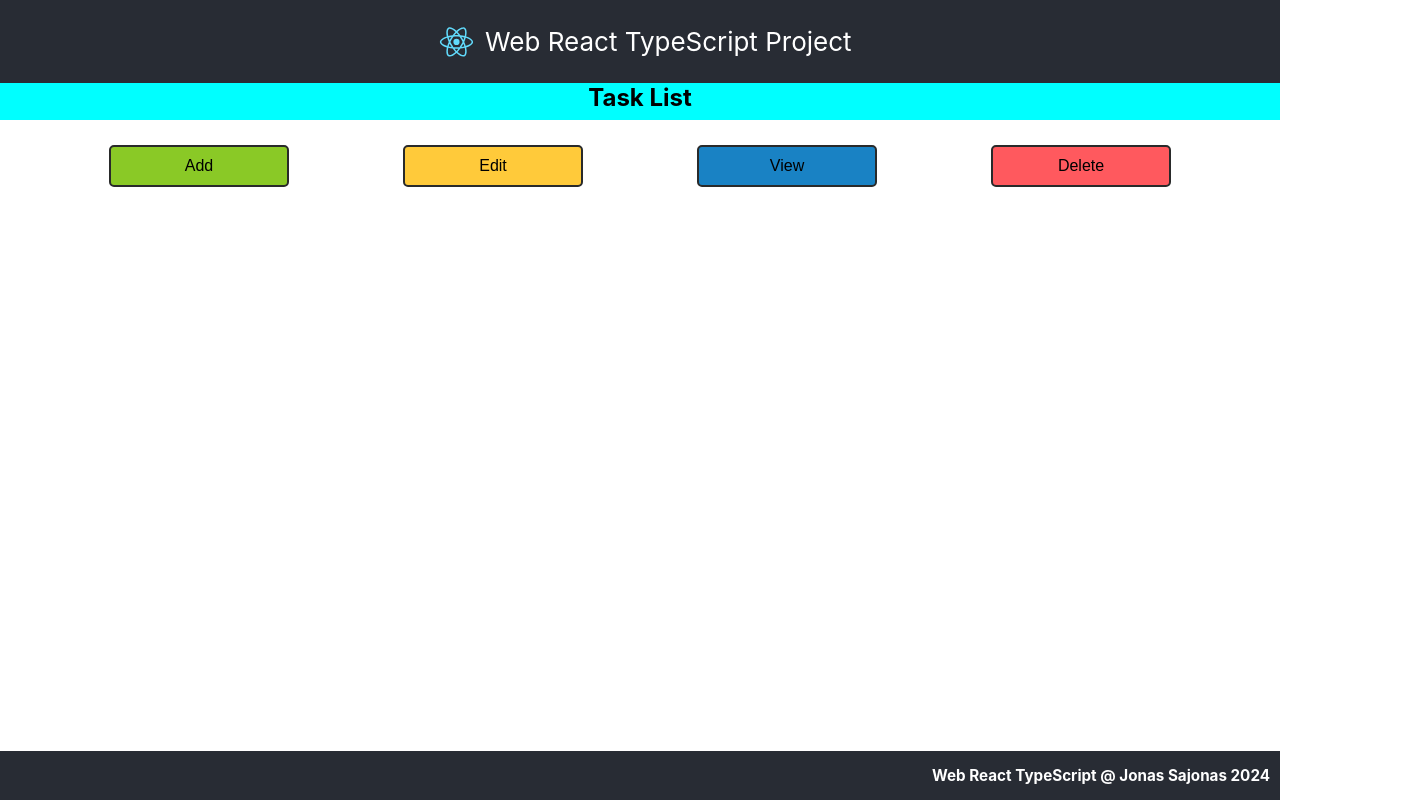
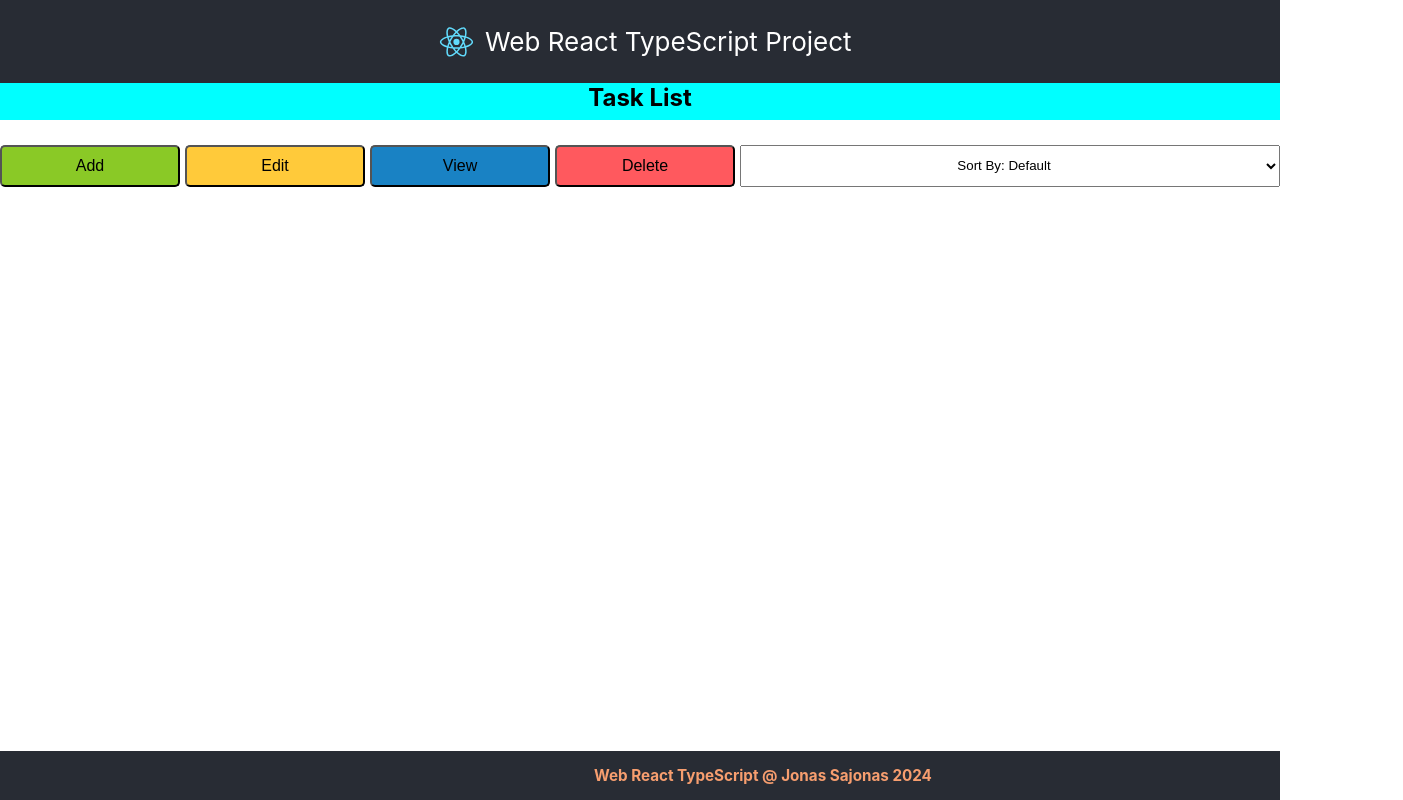
Before and after one commit to sajonasJ/Web-React-TypeScript, a React (Create React App) app in the folder web-react-app/: page / in a window 1280 px wide. Shown: the whole page, 1403 px wide, since content can reach past the window. Built offline with nearby package versions, Linux system fonts and the light colour scheme; the HTML template or start-up script is replaced by a standard one.

Commit message:
main crud function working, started sort button

```diff
--- a/web-react-app/src/body/Main.tsx
+++ b/web-react-app/src/body/Main.tsx
@@ -1,20 +1,21 @@
 import '../css/Main.css';
 import TaskCard from '../components/TaskCard';
-import SignUp from '../components/Signup';
 import TaskButton from '../components/TaskButton';
 import React, { useState } from 'react';
 import NewCard from '../components/NewCard';
-import { TaskObject } from '../components/NewCard';
-
-
+import { TaskObject } from '../components/Storage';
+import { StorageService } from '../components/Storage';
+import SortButton,{ SortOption} from '../components/SortButton';
 
 function Main() {
     const [isMiddleCardVisible, setIsMiddleCardVisible] = useState(false);
     const [isBottomCardVisible, setIsBottomCardVisible] = useState(false);
     const [isAddModalOpen, setIsAddModalOpen] = useState(false);
-    const [tasks, setTasks] = useState<TaskObject[]>([]);
-    const [checkedTasks, setCheckedTasks] = useState<number[]>([]);
+    const initialTasks = StorageService.getTasks();
+    const [tasks, setTasks] = useState(initialTasks);
     const [checkedIndexes, setCheckedIndexes] = useState<number[]>([]);
+    const [currentTask, setCurrentTask] = useState<TaskObject | null>(null);
+    const [isEdit, setIsEdit] = useState(false);
 
 
     const handleAction = (action: string, index?: number) => {
@@ -23,11 +24,17 @@ function Main() {
             case 'add':
                 // Perform add operation
                 alert('Add operation clicked!');
+                setIsEdit(false); // Set isEdit to false when adding a new task
                 setIsAddModalOpen(true);
                 break;
             case 'edit':
                 // Perform edit operation
                 alert('Edit operation clicked!');
+                if (index !== undefined) {
+                    setIsEdit(true); // Set isEdit to true when editing an existing task
+                    setIsAddModalOpen(true);
+                    console.log(index);
+                }
                 break;
             case 'delete':
                 // Perform delete operation
@@ -40,11 +47,33 @@ function Main() {
                 setIsMiddleCardVisible(!isMiddleCardVisible);
                 setIsBottomCardVisible(!isBottomCardVisible);
                 break;
+
+            case 'sort':
+            break;
+
             default:
                 // Default action or error handling
                 console.error('Invalid action');
         }
     };
+    const handleSort = (selectedOption: string) => {
+        // Implement sorting logic based on the selected option
+        // Update the 'tasks' state with the sorted array
+        // For example, you can use the Array.sort() method
+      };
+
+      const sortOptions: SortOption[] = [
+        { label: 'Sort By: Default ', value: 'default' },
+        { label: 'Name: (A-Z)', value: 'nameAsc' },
+        { label: 'Name: (Z-A)', value: 'nameDesc' },
+        { label: 'Date: ASC', value: 'dateAsc' },
+        { label: 'Date: DESC', value: 'dateDesc' },
+        { label: 'Priorit: High', value: 'high' },
+        { label: 'Priority: Medium', value: 'medium' },
+        { label: 'Priority: Low', value: 'Low' },
+        // Add more sorting options as needed
+      ];
+
     const handleAddModalClose = () => {
         // Close the Add modal
         setIsAddModalOpen(false);
@@ -53,21 +82,22 @@ function Main() {
         const updatedTasks = [...tasks, newTask];
         setTasks(updatedTasks);
         setIsAddModalOpen(false);
+        StorageService.setTasks(updatedTasks);
         console.log(updatedTasks);
-
     };
     const handleCheckboxChange = (index: number) => {
         const updatedCheckedIndexes = checkedIndexes.includes(index)
             ? checkedIndexes.filter((i) => i !== index)
             : [...checkedIndexes, index];
         setCheckedIndexes(updatedCheckedIndexes);
+        setCurrentTask(tasks[index]);
     };
-
 
     const handleDelete = () => {
         const updatedTasks = tasks.filter((_, index) => !checkedIndexes.includes(index));
         setTasks(updatedTasks);
         setCheckedIndexes([]);
+        StorageService.setTasks(updatedTasks);
     }
     return (
         <div className="main-container">
@@ -75,12 +105,11 @@ function Main() {
             <div className="overlay" style={{ display: isAddModalOpen ? 'block' : 'none' }}></div>
             <div className="action-buttons">
                 <TaskButton label="Add" onClickHandler={() => handleAction('add')} color="#8ac926" />
-                    <TaskButton label="Edit" onClickHandler={() => handleAction('edit')} color="#ffca3a" />
+                <TaskButton label="Edit" onClickHandler={() => handleAction('edit', checkedIndexes[0])} color="#ffca3a" />
                 <TaskButton label="View" onClickHandler={() => handleAction('view')} color="#1982c4" />
                 <TaskButton label="Delete" onClickHandler={() => handleAction('delete')} color="#ff595e" />
+                <SortButton options={sortOptions} handleSort={handleSort} />
             </div>
-
-                {/* <SignUp/> */}
 
             {/* Render existing tasks */}
             {tasks.map((task: TaskObject, index) => (
@@ -89,21 +118,21 @@ function Main() {
                     {...task}
                     isMiddleCardVisible={isMiddleCardVisible}
                     isBottomCardVisible={isBottomCardVisible}
-                        isChecked={checkedTasks.includes(index)}
+                    isChecked={checkedIndexes.includes(index)}
                     onCheckboxChange={handleCheckboxChange} // Pass the callback function
                     onDelete={() => handleAction('delete', index)}
-
+                    onEdit={() => handleAction('edit', index)}
                 />
             ))}
 
-
             {isAddModalOpen && (
                 <NewCard
+                    currentTask={currentTask}
                     handleAddTask={handleAddTask}
                     handleAddModalClose={handleAddModalClose}
+                    isEdit={isEdit}
                 />)}
         </div>
-
     );
 }
 export default Main;
--- a/web-react-app/src/components/Footer.tsx
+++ b/web-react-app/src/components/Footer.tsx
@@ -5,7 +5,7 @@ import '../css/Footer.css';
 function Footer() {
   return (
     <div className="footer">
-     <h3>Web React TypeScript @ Jonas Sajonas 2024</h3>
+     <h3 className='h3-footer'>Web React TypeScript @ Jonas Sajonas 2024</h3>
     </div>
   );
 }
--- a/web-react-app/src/components/NewCard.tsx
+++ b/web-react-app/src/components/NewCard.tsx
@@ -1,21 +1,32 @@
 import '../css/NewCard.css';
 import React, { useState } from 'react';
+import { TaskObject } from '../components/Storage';
+import { useEffect } from 'react';
 
 interface NewCardProps {
     handleAddTask: (newTask: TaskObject) => void;
     handleAddModalClose: () => void;
+    currentTask: TaskObject | null;
+    isEdit:boolean;
 }
 
-export interface TaskObject {
-    title: string;
-    description: string;
-    duedate: Date;
-    priority: string;
-    status: string;
-}
+function NewCard({ handleAddTask, handleAddModalClose, currentTask, isEdit  }: NewCardProps) {
+    const initialFormData: TaskObject = {
+        title: '',
+        description: '',
+        duedate: new Date(),
+        priority: 'high',
+        status: 'pending',
+    };
+    const [formData, setFormData] = useState<TaskObject>(currentTask || initialFormData);
 
-
-function NewCard({ handleAddTask, handleAddModalClose }: NewCardProps) {
+    useEffect(() => {
+        if (currentTask) {
+            setFormData(currentTask);
+        } else {
+            setFormData(initialFormData);
+        }
+    }, [currentTask]);
 
     const handleAddTaskClick = () => {
         // Retrieve input values and create a TaskObject
@@ -24,7 +35,6 @@ function NewCard({ handleAddTask, handleAddModalClose }: NewCardProps) {
         const dueDateElement = document.querySelector('.dialog-date') as HTMLInputElement;
         const priorityElement = document.querySelector('.dialog-select-priority') as HTMLSelectElement;
         const statusElement = document.querySelector('.dialog-select-status') as HTMLSelectElement;
-
 
         if (titleElement && descriptionElement && dueDateElement && priorityElement && statusElement) {
             const newTask: TaskObject = {
@@ -52,25 +62,25 @@ function NewCard({ handleAddTask, handleAddModalClose }: NewCardProps) {
 
             <div className='dialog-title-grp'>
                 <label className='dialog-label'><h3 className='dialog-h3'>Title:</h3>
-                    <input className='dialog-text' type="text" />
+                    <input className='dialog-text' type="text" defaultValue={formData.title} />
                 </label>
             </div>
 
             <div className='dialog-desc-grp'>
                 <label className='dialog-label'><h3 className='dialog-h3'>Description:</h3>
-                    <textarea className='dialog-textarea'></textarea>
+                    <textarea className='dialog-textarea' defaultValue={formData.description}></textarea>
                 </label>
             </div>
 
             <div className='dialog-date-grp'>
                 <label className='dialog-label'><h3 className='dialog-h3'>Due Date:</h3>
-                    <input className='dialog-date' type="date" />
+                    <input className='dialog-date' type="date" defaultValue={formData.duedate.toISOString().split('T')[0]} />
                 </label>
             </div>
 
             <div className='dialog-priority-grp'>
                 <label className='dialog-label-row'><h3 className='dialog-h3'>Priority:</h3>
-                    <select className='dialog-select-priority'>
+                    <select className='dialog-select-priority' defaultValue={formData.priority}>
                         <option className='dialog-option' value="high">High</option>
                         <option className='dialog-option' value="medium">Medium</option>
                         <option className='dialog-option' value="low">Low</option>
@@ -80,7 +90,7 @@ function NewCard({ handleAddTask, handleAddModalClose }: NewCardProps) {
 
             <div className='dialog-status-grp'>
                 <label className='dialog-label-row'><h3 className='dialog-h3'>Status:</h3>
-                    <select className='dialog-select-status'>
+                    <select className='dialog-select-status' defaultValue={formData.status}>
                         <option className='dialog-option' value="pending">Pending</option>
                         <option className='dialog-option' value="completed">Completed</option>
                         <option className='dialog-option' value="overdue">Overdue</option>
@@ -89,7 +99,7 @@ function NewCard({ handleAddTask, handleAddModalClose }: NewCardProps) {
             </div>
 
             <div className='dialog-btn-grp'>
-                <button className='dialog-button' onClick={handleAddTaskClick}>Add Task</button>
+                <button className='dialog-button' onClick={handleAddTaskClick}>{isEdit ? 'Edit' : 'Add'}</button>
                 <button className='dialog-button' onClick={handleAddModalClose}>Cancel</button>
             </div>
         </dialog>
--- /dev/null
+++ b/web-react-app/src/components/SortButton.tsx
@@ -0,0 +1,38 @@
+import React, { useState, ChangeEvent } from 'react';
+import '../css/SortButton.css';
+
+export interface SortOption {
+  label: string;
+  value: string;
+}
+
+export interface SortProps {
+  options: SortOption[];
+  handleSort: (selectedOption: string) => void;
+}
+
+function SortButton(props: SortProps) {
+  const [selectedOption, setSelectedOption] = useState('default');
+
+  const handleChange = (event: ChangeEvent<HTMLSelectElement>) => {
+    const selectedValue = event.target.value;
+    setSelectedOption(selectedValue);
+    // Call the handleSort function with the selected sorting option
+    props.handleSort(selectedValue);
+  };
+
+  return (
+    <div className='sort-button'>
+      <label htmlFor="dropDown"></label>
+      <select className="dropDown" value={selectedOption} onChange={handleChange}>
+        {props.options.map((option) => (
+          <option className='sort-option' value={option.value}>
+            {option.label}
+          </option>
+        ))}
+      </select>
+    </div>
+  );
+}
+
+export default SortButton;
--- /dev/null
+++ b/web-react-app/src/components/Storage.tsx
@@ -0,0 +1,21 @@
+export interface TaskObject {
+    title: string;
+    description: string;
+    duedate: Date;
+    priority: string;
+    status: string;
+}
+
+export const StorageService = {
+    getTasks: (): TaskObject[] => {
+        const storedTasks = JSON.parse(localStorage.getItem('tasks') || '[]') as TaskObject[];
+        storedTasks.forEach(task => task.duedate = new Date(task.duedate));
+        console.log('Read from local storage:', storedTasks);
+        return storedTasks;
+    },
+
+    setTasks: (tasks: TaskObject[]) => {
+        localStorage.setItem('tasks', JSON.stringify(tasks));
+        console.log('Written to local storage:', tasks);
+    },
+};
--- a/web-react-app/src/css/Footer.css
+++ b/web-react-app/src/css/Footer.css
@@ -1,11 +1,30 @@
 .footer {
   text-align: center;
   background-color: #282c34;
-    display: flex;
+  /* display: flex; */
   flex-direction: row;
-    justify-content: flex-end;
+  /* justify-content: flex-start; */
   align-items: center;
   font-size: calc(5px + 1vmin);
   color: white;
-    padding-right: 10px;
+  padding: 0;
+  width: 100vw;
 }
+
+.h3-footer {
+  animation: discoLight 5s linear infinite, moveLeftRight 10s linear infinite;;
+}
+
+@keyframes discoLight {
+  0% { color: rgb(254, 130, 130); }
+  20% { color: rgb(240, 188, 90); }
+  40% { color: rgb(248, 248, 118); }
+  60% { color: rgb(116, 250, 116); }
+  80% { color: rgb(95, 95, 240); }
+  100% { color: rgb(238, 101, 238); }
+}
+
+@keyframes moveLeftRight {
+  0% { transform: translateX(-100%); }
+  100% { transform: translateX(100%); }
+}
--- a/web-react-app/src/css/Main.css
+++ b/web-react-app/src/css/Main.css
@@ -20,6 +20,7 @@
     gap: 5px;
     padding: 5px;
     width: 100%;
+    flex:1;
 }
 
 .overlay {
--- /dev/null
+++ b/web-react-app/src/css/SortButton.css
@@ -0,0 +1,22 @@
+.sort-button {
+    display: flex;
+    font-size: 16px;
+    cursor: pointer;
+    transition: background-color 0.3s, transform 0.3s, box-shadow 0.3s;
+    width: auto;
+    height: auto;
+    padding: 0;
+    margin: 0;
+    flex:1;
+    box-sizing: border-box;
+}
+
+.dropDown{
+    text-align: center;
+    width: auto;
+    height: auto;
+    flex:1;
+}
+.sort-option{
+    text-align: center;
+}
--- a/web-react-app/src/css/TaskButton.css
+++ b/web-react-app/src/css/TaskButton.css
@@ -1,13 +1,19 @@
 .task-button {
-    border: 2px solid #292a2a;
     border-radius: 5px;
     padding: 10px 15px;
     font-size: 16px;
     cursor: pointer;
-    transition:0.3s;
+    transition: background-color 0.3s, transform 0.3s, box-shadow 0.3s;
     width: 180px;
 }
 
 .task-button:hover {
-    scale: 1.1;
+    background-color: rgba(0,0,0, 0.9); /* Darker shade with alpha channel on hover */
+    border: 2px solid #292a2a;
 }
+
+
+.task-button:active {
+    transform: translateY(2px);
+    box-shadow: 0 0 5px rgba(0, 0, 0, 0.3);
+}
```
Also changed, not shown: web-react-app/src/components/TaskCard.tsx (+8 -6 lines). Lines whose indentation alone changed are shown as unchanged.
